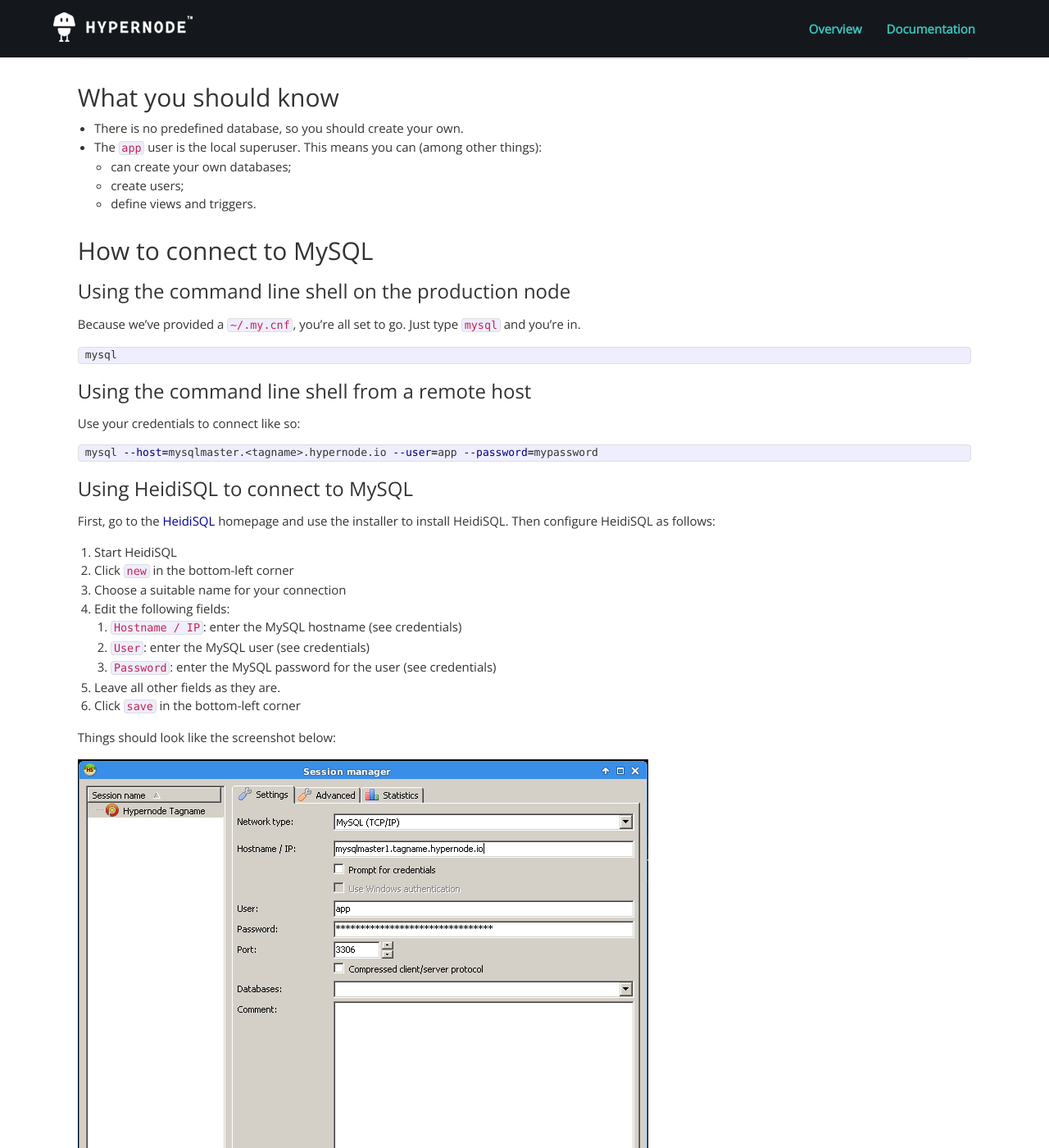
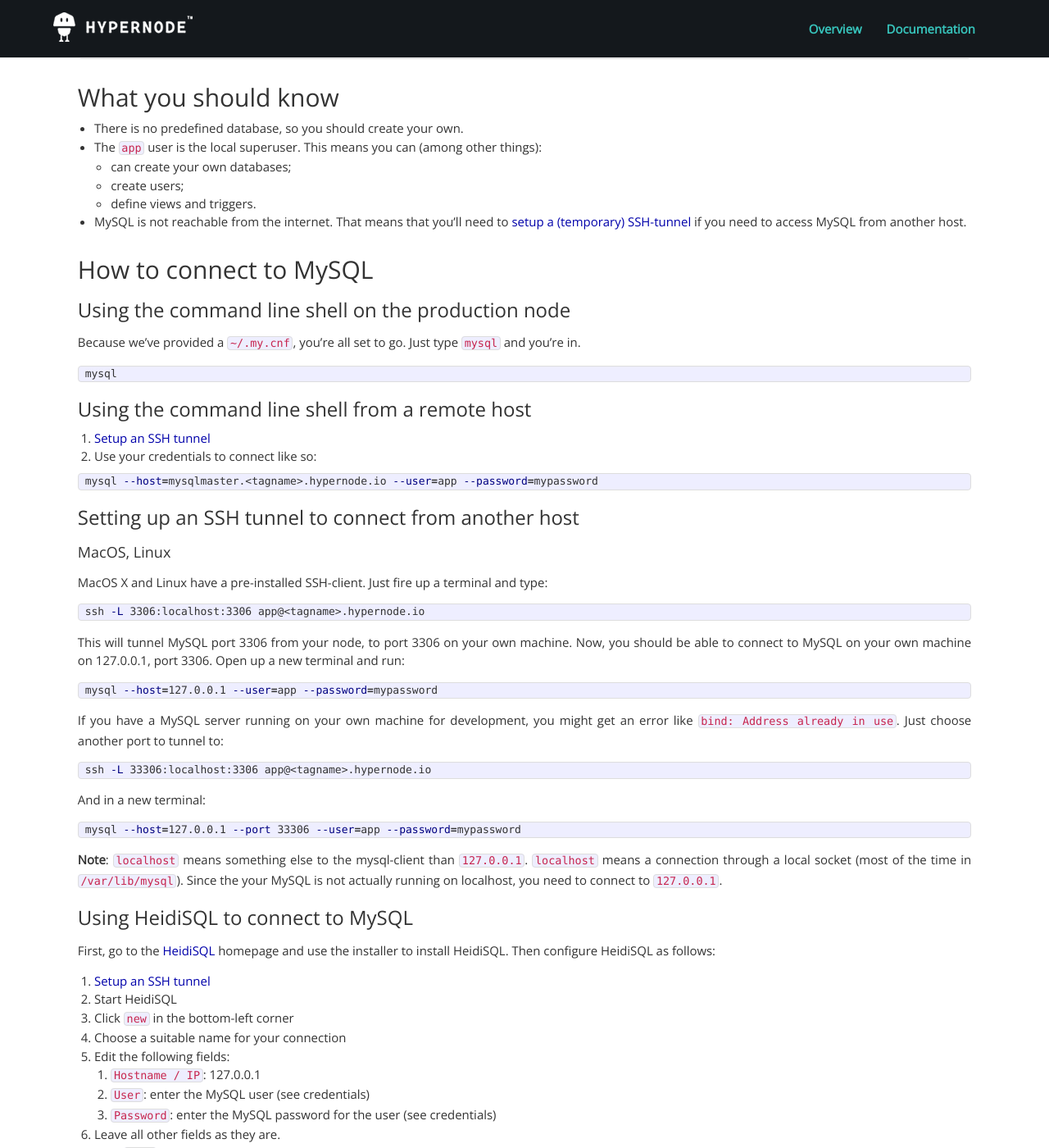
Before and after one commit to damnlie/hypernode.github.io, a Jekyll site: the page built from _posts/2014-02-12-using-mysql-on-hypernode.md, in a window 1280 px wide and 1400 px high, scrolled down 328 px. Shown: the whole window at 82% size. Built offline with Jekyll 4.4.1, drawn with Linux system fonts in a browser that asks for light colours; nearby versions of some CDN libraries; Markdown is read by kramdown in place of the engine named in the settings; a script that is not in the unit is left out; some of the changed text lies outside the part shown.

Commit message:
Update docs on MySQL

````diff
--- a/_posts/2014-02-12-using-mysql-on-hypernode.md
+++ b/_posts/2014-02-12-using-mysql-on-hypernode.md
@@ -24,6 +24,8 @@
     * can create your own databases;
     * create users;
     * define views and triggers.
+* MySQL is not reachable from the internet. That means that you'll need to [setup
+a (temporary) SSH-tunnel](#sshtunnel) if you need to access MySQL from another host.
 
 
 ## How to connect to MySQL
@@ -39,11 +41,48 @@
 
 ### Using the command line shell from a remote host
 
-Use your credentials to connect like so:
+1. [Setup an SSH tunnel](#sshtunnel)
+1. Use your credentials to connect like so:
 
 ```bash
 mysql --host=mysqlmaster.<tagname>.hypernode.io --user=app --password=mypassword
 ```
+
+### <a name="sshtunnel"></a>Setting up an SSH tunnel to connect from another host
+
+#### MacOS, Linux
+
+MacOS X and Linux have a pre-installed SSH-client. Just fire up a terminal and type:
+
+```bash
+ssh -L 3306:localhost:3306 app@<tagname>.hypernode.io
+```
+
+This will tunnel MySQL port 3306 from your node, to port 3306 on your own machine.
+Now, you should be able to connect to MySQL on your own machine on 127.0.0.1, port 3306.
+Open up a new terminal and run:
+
+```bash
+mysql --host=127.0.0.1 --user=app --password=mypassword
+```
+
+If you have a MySQL server running on your own machine for development, you might get
+an error like `bind: Address already in use`. Just choose another port to tunnel to:
+
+```bash
+ssh -L 33306:localhost:3306 app@<tagname>.hypernode.io
+```
+
+And in a new terminal:
+
+```bash
+mysql --host=127.0.0.1 --port 33306 --user=app --password=mypassword
+```
+
+**Note**: `localhost` means something else to the mysql-client than `127.0.0.1`.
+`localhost` means a connection through a local socket (most of the time in
+`/var/lib/mysql`). Since the your MySQL is not actually running on localhost, you need
+to connect to `127.0.0.1`.
 
 
 ### Using HeidiSQL to connect to MySQL
@@ -51,11 +90,12 @@
 First, go to the [HeidiSQL](http://www.heidisql.com/download.php) homepage and use the installer to install
 HeidiSQL. Then configure HeidiSQL as follows:
 
+1. [Setup an SSH tunnel](#sshtunnel)
 1. Start HeidiSQL
 1. Click `new` in the bottom-left corner
 1. Choose a suitable name for your connection
 1. Edit the following fields:
-    1. `Hostname / IP`: enter the MySQL hostname (see credentials)
+    1. `Hostname / IP`: 127.0.0.1
     1. `User`: enter the MySQL user (see credentials)
     1. `Password`: enter the MySQL password for the user (see credentials)
 1. Leave all other fields as they are.
@@ -68,7 +108,7 @@
 
 ## Creating a MySQL backup
 
-### Using Magerun
+### <a name="magerun"></a>Using Magerun
 
 Use the following command using SSH:
 
@@ -81,17 +121,18 @@
 
 ### Using mysqldump
 
-You should consider using Magerun (see above), but if you need to, you can create a mysqldump on the shell. See our documentation at [byte.nl](http://www.byte.nl/wiki/Database_exporteren_en_importeren) (dutch).
+You should consider using [Magerun](#magerun), but if you need to, you can create a mysqldump on the shell. See our documentation at [byte.nl](http://www.byte.nl/wiki/Database_exporteren_en_importeren) (dutch).
 
 
 ### Using HeidiSQL
 
-You should consider using Magerun (see above), but you could use HeidiSQL to create a database dump.
+You should consider using [Magerun](#magerun), but you could use HeidiSQL to create a database dump.
 
+1. [Setup an SSH tunnel](#sshtunnel)
 1. Start HeidiSQL.
-2. Connect to your node.
-3. Use Tools -> Export database as SQL.
-4. In the left pane, choose the Magento database.
-5. Choose a filename to export to.
-6. Choose appropriate options, notably `data`.
-7. Press Export.
+1. Connect to your node.
+1. Use Tools -> Export database as SQL.
+1. In the left pane, choose the Magento database.
+1. Choose a filename to export to.
+1. Choose appropriate options, notably `data`.
+1. Press Export.
````
